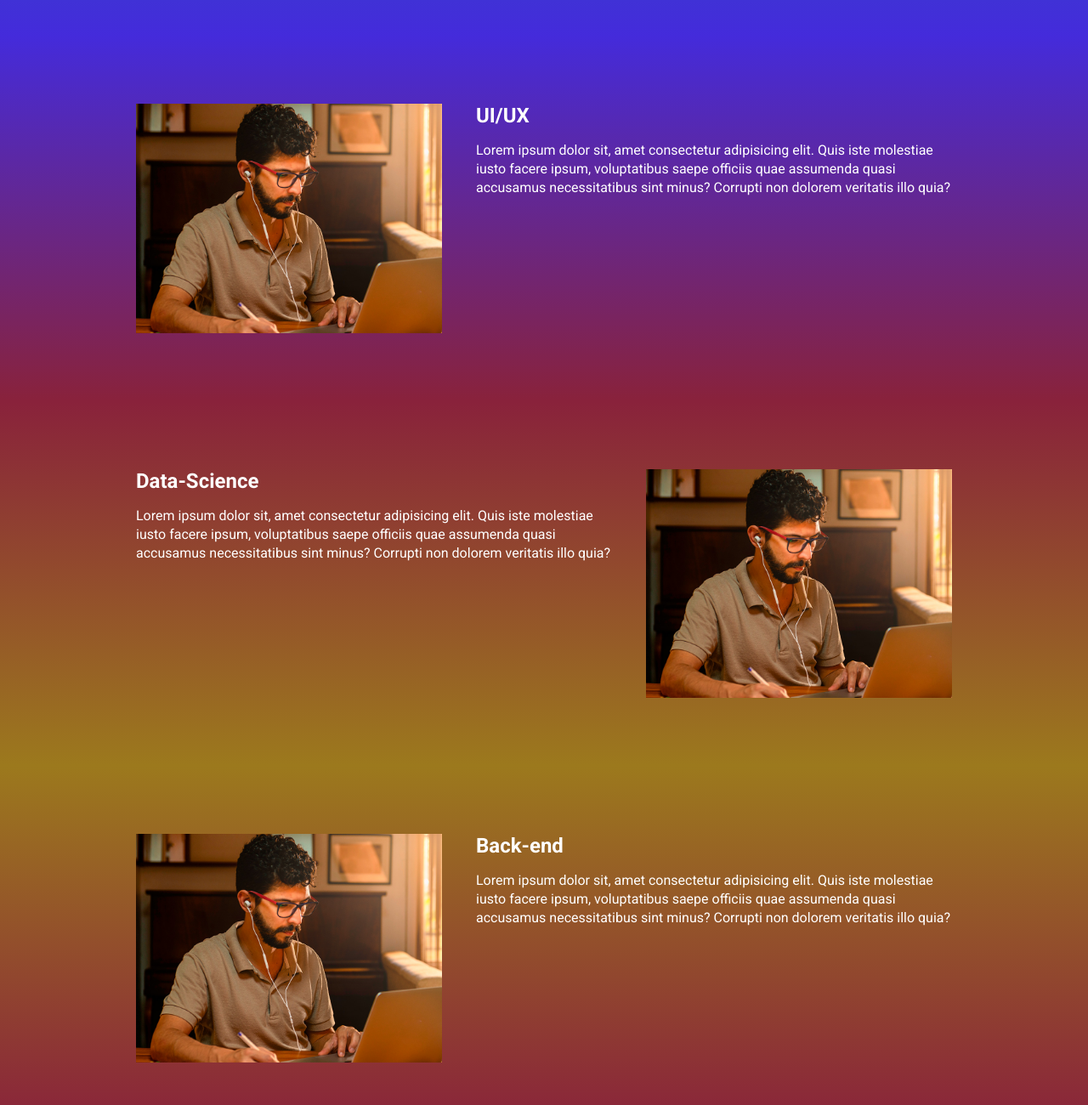
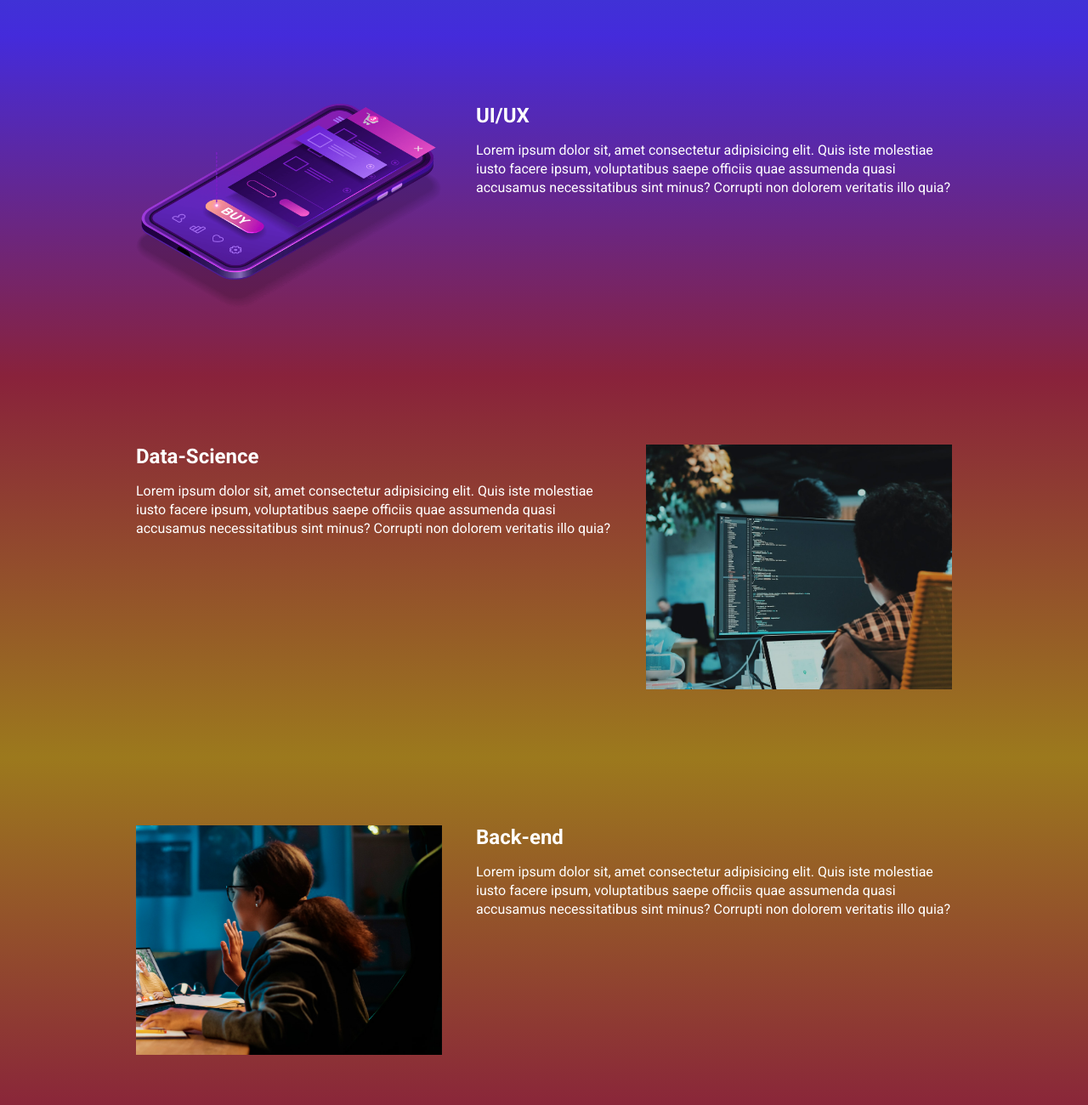
Before and after one commit to MarlonCMSilva/ebac_tech_talks, a website built with Parcel: page src/index.html in a window 1280 px wide. Shown: the part 960-2260 px from the top of the page at 85% size. Built offline with nearby package versions, Linux system fonts and the light colour scheme.

Commit message:
atualizando as imagens das seções

```diff
--- a/src/index.html
+++ b/src/index.html
@@ -56,7 +56,7 @@
                 <h2 class="event__details__title">UI/UX</h2>
                 <p class="event__details__description">Lorem ipsum dolor sit, amet consectetur adipisicing elit. Quis iste molestiae iusto facere ipsum, voluptatibus saepe officiis quae assumenda quasi accusamus necessitatibus sint minus? Corrupti non dolorem veritatis illo quia?</p>
             </div>
-            <img class="event__image" src="./images/frontend.png" alt="Front-end">
+            <img class="event__image" src="./images/ui-ux.png" alt="Front-end">
         </div>
     </section>
     <section class="event event--data-science">
@@ -65,7 +65,7 @@
                 <h2 class="event__details__title">Data-Science</h2>
                 <p class="event__details__description">Lorem ipsum dolor sit, amet consectetur adipisicing elit. Quis iste molestiae iusto facere ipsum, voluptatibus saepe officiis quae assumenda quasi accusamus necessitatibus sint minus? Corrupti non dolorem veritatis illo quia?</p>
             </div>
-            <img class="event__image" src="./images/frontend.png" alt="Front-end">
+            <img class="event__image" src="./images/data.png" alt="Front-end">
         </div>
     </section>
     <section class="event event--backend event--image-left">
@@ -74,7 +74,7 @@
                 <h2 class="event__details__title">Back-end</h2>
                 <p class="event__details__description">Lorem ipsum dolor sit, amet consectetur adipisicing elit. Quis iste molestiae iusto facere ipsum, voluptatibus saepe officiis quae assumenda quasi accusamus necessitatibus sint minus? Corrupti non dolorem veritatis illo quia?</p>
             </div>
-            <img class="event__image" src="./images/frontend.png" alt="Front-end">
+            <img class="event__image" src="./images/backend.png" alt="Front-end">
         </div>
     </section>
     <script src="https://unpkg.com/aos@next/dist/aos.js"></script>
```
